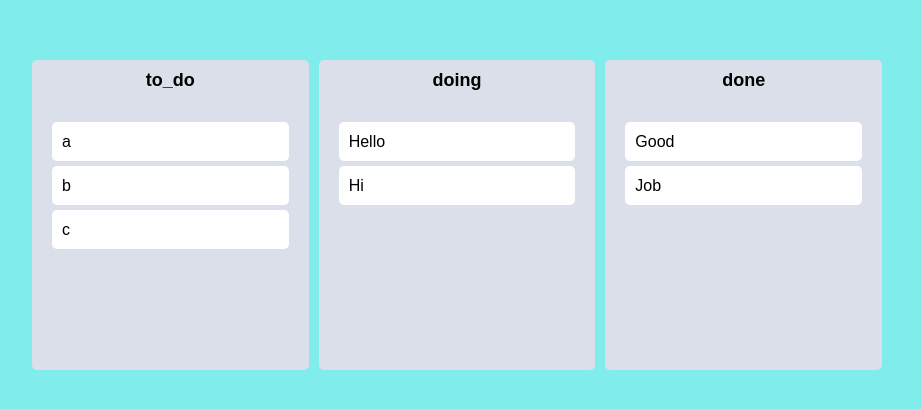
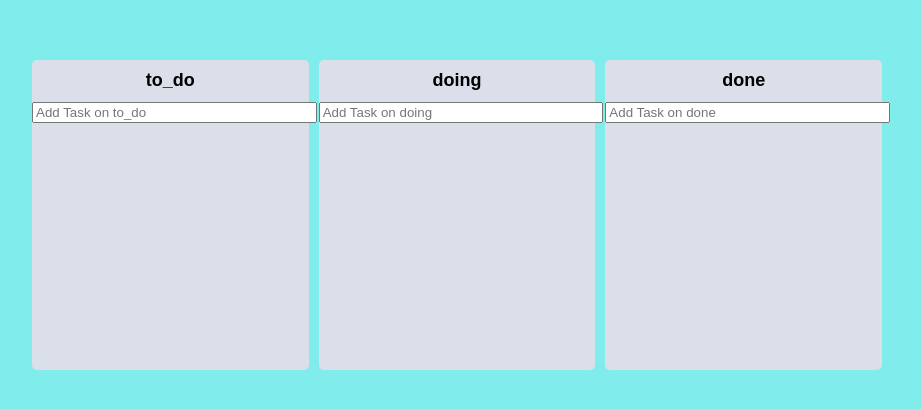
Before and after one commit to ivanselah/trello, a React (Create React App) app: page / in a window 1280 px wide. Shown: the part 185-594 px from the top of the page, without its empty margins (183-1104 px from the left). Built offline with nearby package versions, Linux system fonts and the light colour scheme.

Commit message:
string 데이터 object로 변경 input 입력

```diff
--- a/package.json
+++ b/package.json
@@ -13,6 +13,7 @@
     "react": "^17.0.2",
     "react-beautiful-dnd": "^13.1.0",
     "react-dom": "^17.0.2",
+    "react-hook-form": "^7.30.0",
     "react-scripts": "5.0.0",
     "recoil": "^0.6.1",
     "styled-components": "^5.3.3",
--- a/src/App.tsx
+++ b/src/App.tsx
@@ -24,13 +24,14 @@ const Boards = styled.div`
 
 function App() {
   const [toDos, setToDos] = useRecoilState(toDoState);
-  const onDragEnd = ({ destination, source, draggableId }: DropResult) => {
+  const onDragEnd = ({ destination, source }: DropResult) => {
     if (!destination) return;
     const boardId = destination.droppableId;
     const targetNewBoards = [...toDos[boardId]];
+    const taskObj = targetNewBoards[source.index];
     if (destination.droppableId === source.droppableId) {
       targetNewBoards.splice(source.index, 1);
-      targetNewBoards.splice(destination.index, 0, draggableId);
+      targetNewBoards.splice(destination.index, 0, taskObj);
       setToDos((currentBoards) => {
         return {
           ...currentBoards,
@@ -40,8 +41,9 @@ function App() {
     } else {
       const targetBoardId = source.droppableId;
       const currentNewBoard = [...toDos[targetBoardId]];
+      const taskObj = currentNewBoard[source.index];
       currentNewBoard.splice(source.index, 1);
-      targetNewBoards.splice(destination.index, 0, draggableId);
+      targetNewBoards.splice(destination.index, 0, taskObj);
       setToDos((currentBoards) => {
         return {
           ...currentBoards,
--- a/src/Components/Board.tsx
+++ b/src/Components/Board.tsx
@@ -1,16 +1,42 @@
+import { useForm } from 'react-hook-form';
 import { Droppable } from 'react-beautiful-dnd';
 import styled from 'styled-components';
 import DraggableCard from './DraggableCard';
+import { Todo, toDoState } from '../atoms';
+import { useSetRecoilState } from 'recoil';
 
 type BoardProps = {
-  toDos: string[];
+  toDos: Todo[];
   boardId: string;
 };
 
+type FormProps = {
+  toDo: string;
+};
+
 function Board({ toDos, boardId }: BoardProps) {
+  const { register, setValue, handleSubmit } = useForm<FormProps>();
+  const setToDos = useSetRecoilState(toDoState);
+  const onValid = ({ toDo }: FormProps) => {
+    const newToDo = {
+      id: Date.now(),
+      text: toDo,
+    };
+    setToDos((allBoards) => {
+      return {
+        ...allBoards,
+        [boardId]: [...allBoards[boardId], newToDo],
+      };
+    });
+    setValue('toDo', '');
+  };
+
   return (
     <Wrapper>
       <Title>{boardId}</Title>
+      <Form onSubmit={handleSubmit(onValid)}>
+        <input {...register('toDo', { required: true })} type='text' placeholder={`Add Task on ${boardId}`} />
+      </Form>
       <Droppable droppableId={boardId}>
         {(provided, snapshot) => (
           <Area
@@ -20,7 +46,7 @@ function Board({ toDos, boardId }: BoardProps) {
             {...provided.droppableProps}
           >
             {toDos.map((toDo, index) => (
-              <DraggableCard key={toDo} toDo={toDo} index={index} />
+              <DraggableCard key={toDo.id} toDoId={toDo.id} index={index} toDoText={toDo.text} />
             ))}
             {provided.placeholder}
           </Area>
@@ -48,6 +74,13 @@ const Title = styled.h2`
   font-size: 18px;
 `;
 
+const Form = styled.form`
+  width: 100%;
+  input {
+    width: 100%;
+  }
+`;
+
 type AreaProps = {
   isDaggingOver: boolean;
   draggingFromThisWith: boolean;
--- a/src/Components/DraggableCard.tsx
+++ b/src/Components/DraggableCard.tsx
@@ -1,20 +1,22 @@
 import React from 'react';
 import { Draggable } from 'react-beautiful-dnd';
 import styled from 'styled-components';
+import { Todo } from '../atoms';
 
 type DraggableCardProps = {
-  toDo: string;
+  toDoId: number;
+  toDoText: string;
   index: number;
 };
 
 // React memo, props 가 변경되지 않으면 렌더링을 다시 하지 마라
 
-function DraggableCard({ toDo, index }: DraggableCardProps) {
+function DraggableCard({ toDoId, toDoText, index }: DraggableCardProps) {
   return (
-    <Draggable draggableId={toDo} index={index}>
+    <Draggable draggableId={toDoId + ''} index={index}>
       {(provided, snapshot) => (
         <Card isDragging={snapshot.isDragging} ref={provided.innerRef} {...provided.draggableProps} {...provided.dragHandleProps}>
-          {toDo}
+          {toDoText}
         </Card>
       )}
     </Draggable>
--- a/src/atoms.tsx
+++ b/src/atoms.tsx
@@ -1,14 +1,19 @@
 import { atom, selector } from 'recoil';
 
+export type Todo = {
+  id: number;
+  text: string;
+};
+
 type ToDoStateProps = {
-  [key: string]: string[];
+  [key: string]: Todo[];
 };
 
 export const toDoState = atom<ToDoStateProps>({
   key: 'toDo',
   default: {
-    to_do: ['a', 'b', 'c'],
-    doing: ['Hello', 'Hi'],
-    done: ['Good', 'Job'],
+    to_do: [],
+    doing: [],
+    done: [],
   },
 });
```
Also changed, not shown: 1 other file (tests, documents, lock files or other folders).
